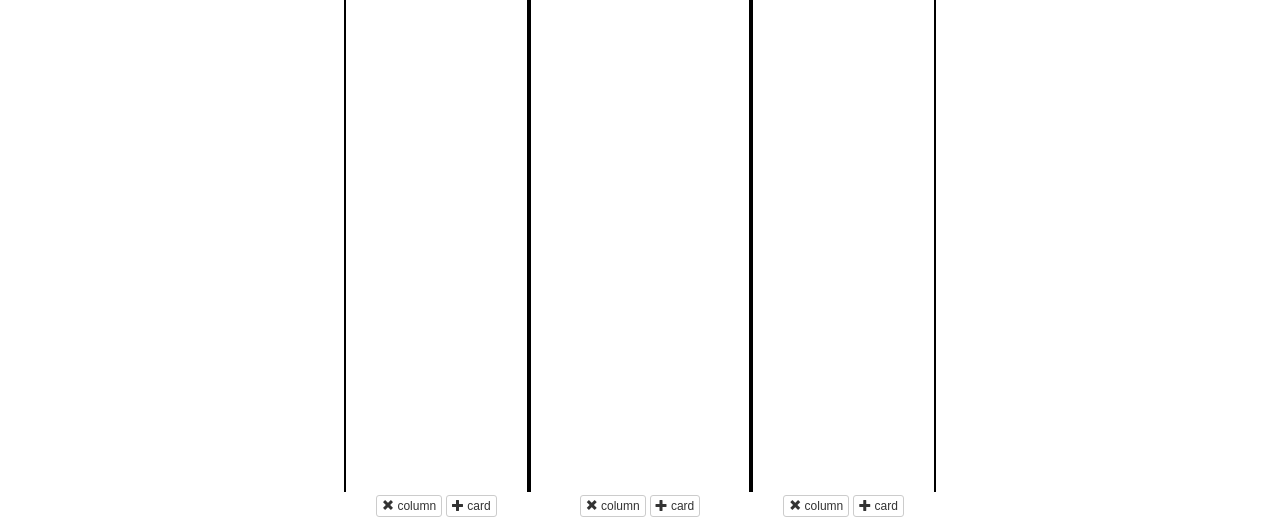
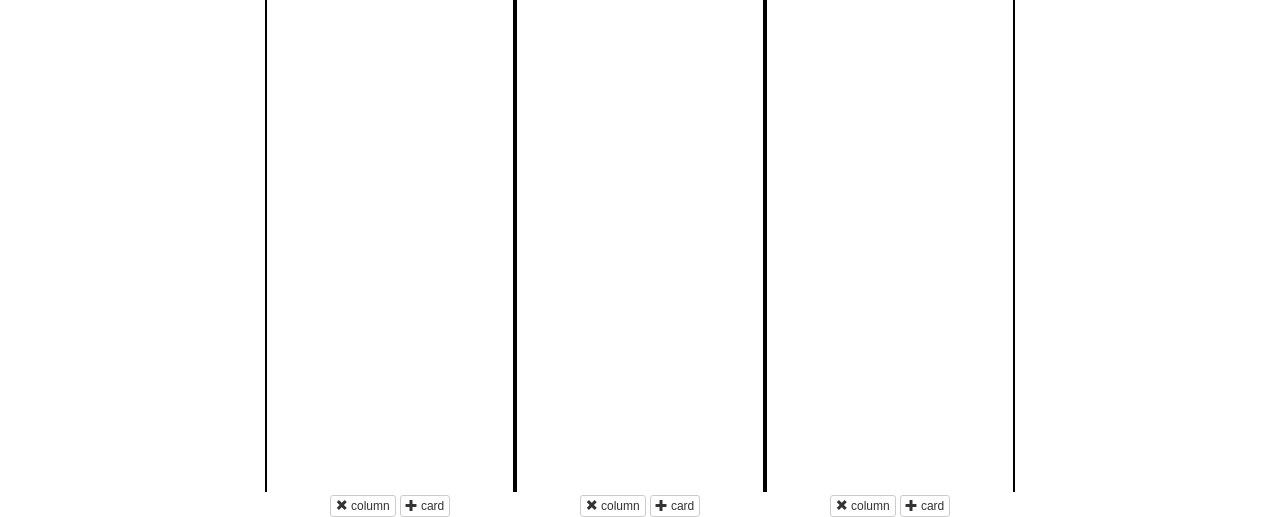
Before and after one commit to Allucard79/Trello, a plain HTML site: page index.html in a window 1280 px wide. Shown: the part 312-829 px from the top of the page. Drawn offline with nearby package versions, Linux system fonts and the light colour scheme; a web font is replaced by a local one.

Commit message:
Update style.css

```diff
--- a/sass/style.css
+++ b/sass/style.css
@@ -1,11 +1,10 @@
 @import url("https://fonts.googleapis.com/css?family=Bree+Serif|Encode+Sans+Condensed:400,700&subset=latin-ext");
-
 * {
   margin: 0;
   padding: 0;
   border: 0;
   -webkit-box-sizing: border-box;
-  box-sizing: border-box;
+          box-sizing: border-box;
 }
 
 body {
@@ -31,10 +30,10 @@ body {
   display: -ms-flexbox;
   display: flex;
   -webkit-box-pack: center;
-  -ms-flex-pack: center;
-  justify-content: center;
+      -ms-flex-pack: center;
+          justify-content: center;
   -ms-flex-line-pack: center;
-  align-content: center;
+      align-content: center;
   text-align: center;
   padding: 20px;
 }
@@ -50,12 +49,16 @@ body {
   border-bottom: none;
   padding: 0 30px;
   height: 600px;
-  min-height: 100px;
+  min-width: 250px;
 }
 
 .column ul {
   list-style-type: none;
   height: 550px;
+}
+
+.column ul {
+  list-style-type: none;
 }
 
 .card {
@@ -70,5 +73,4 @@ body {
   cursor: -webkit-grab;
   cursor: grab;
 }
-
 /*# sourceMappingURL=style.css.map */
```
